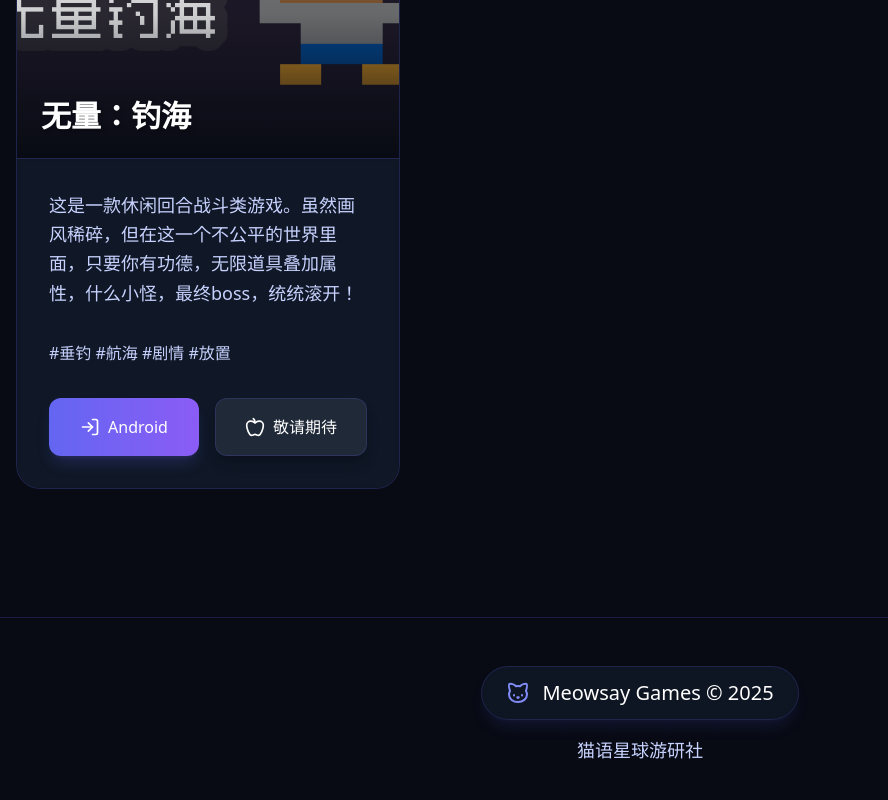
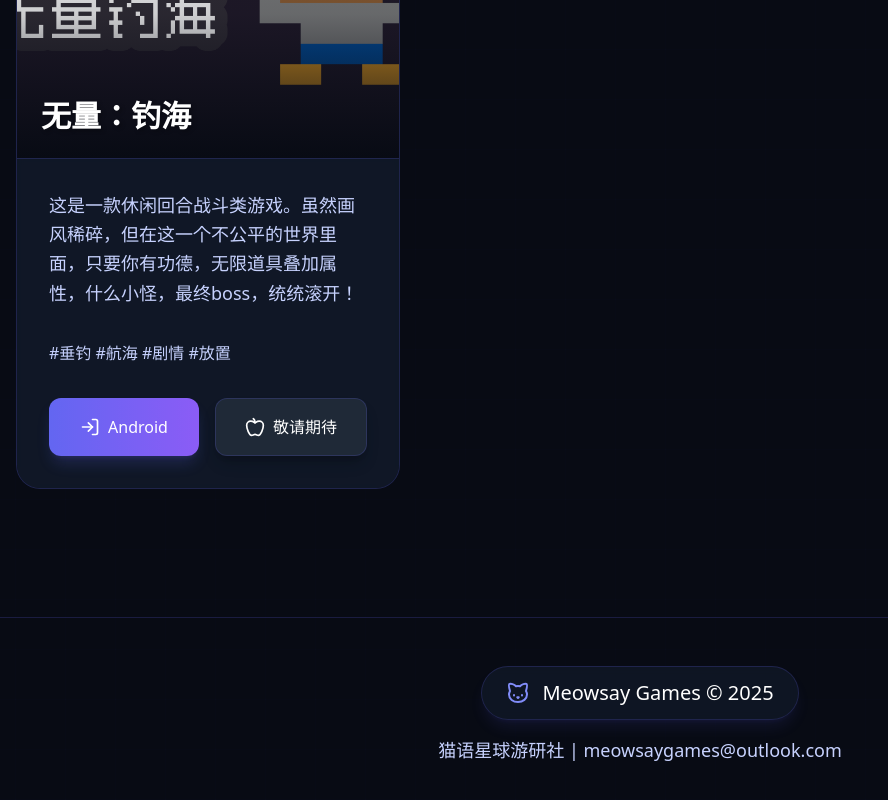
Before and after one commit to meowsay/meowsay.com, a React (Vite) app: page / in a window 1280 px wide. Shown: the part 2364-3164 px from the top of the page, without its empty margins (0-888 px from the left). Built offline with nearby package versions, Linux system fonts and the light colour scheme.

Commit message:
add mail

```diff
--- a/src/pages/GamePage.tsx
+++ b/src/pages/GamePage.tsx
@@ -100,7 +100,8 @@
                 Meowsay Games © {new Date().getFullYear()}
               </span>
             </div>
-            <p className="text-lg text-indigo-200">猫语星球游研社</p>
+            <p className="text-lg text-indigo-200">猫语星球游研社 | meowsaygames@outlook.com</p>
+            {/* <p className="text-lg text-indigo-200">meowsaygames@outlook.com</p>  */}
           </div>
         </div>
       </footer>
--- a/src/pages/HomePage.tsx
+++ b/src/pages/HomePage.tsx
@@ -130,7 +130,7 @@
                   Meowsay Games © {new Date().getFullYear()}
                 </span>
               </div>
-              <p className="text-lg text-indigo-200">猫语星球游研社</p>
+              <p className="text-lg text-indigo-200">猫语星球游研社 | meowsaygames@outlook.com</p>
             </div>
           </div>
         </footer>
```
